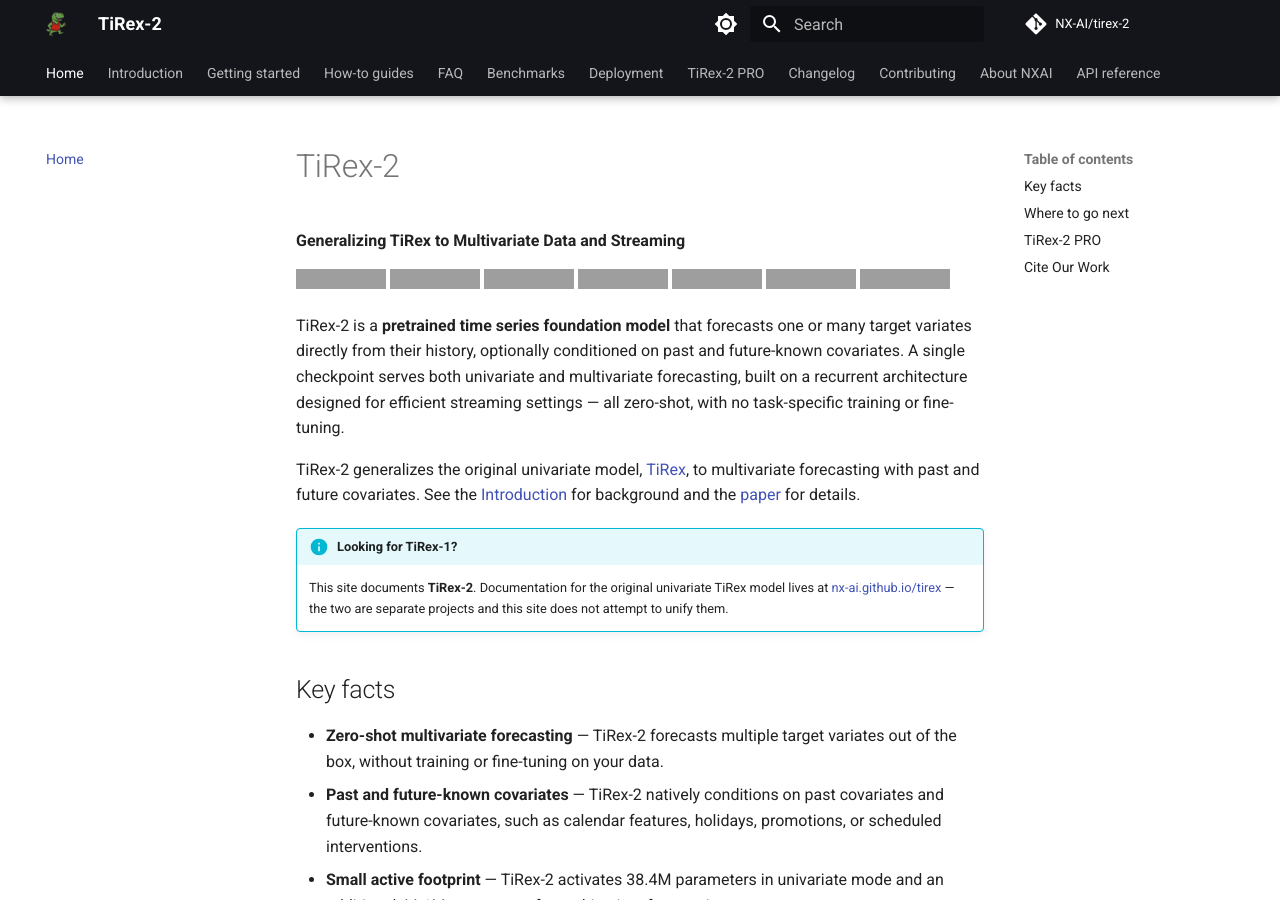
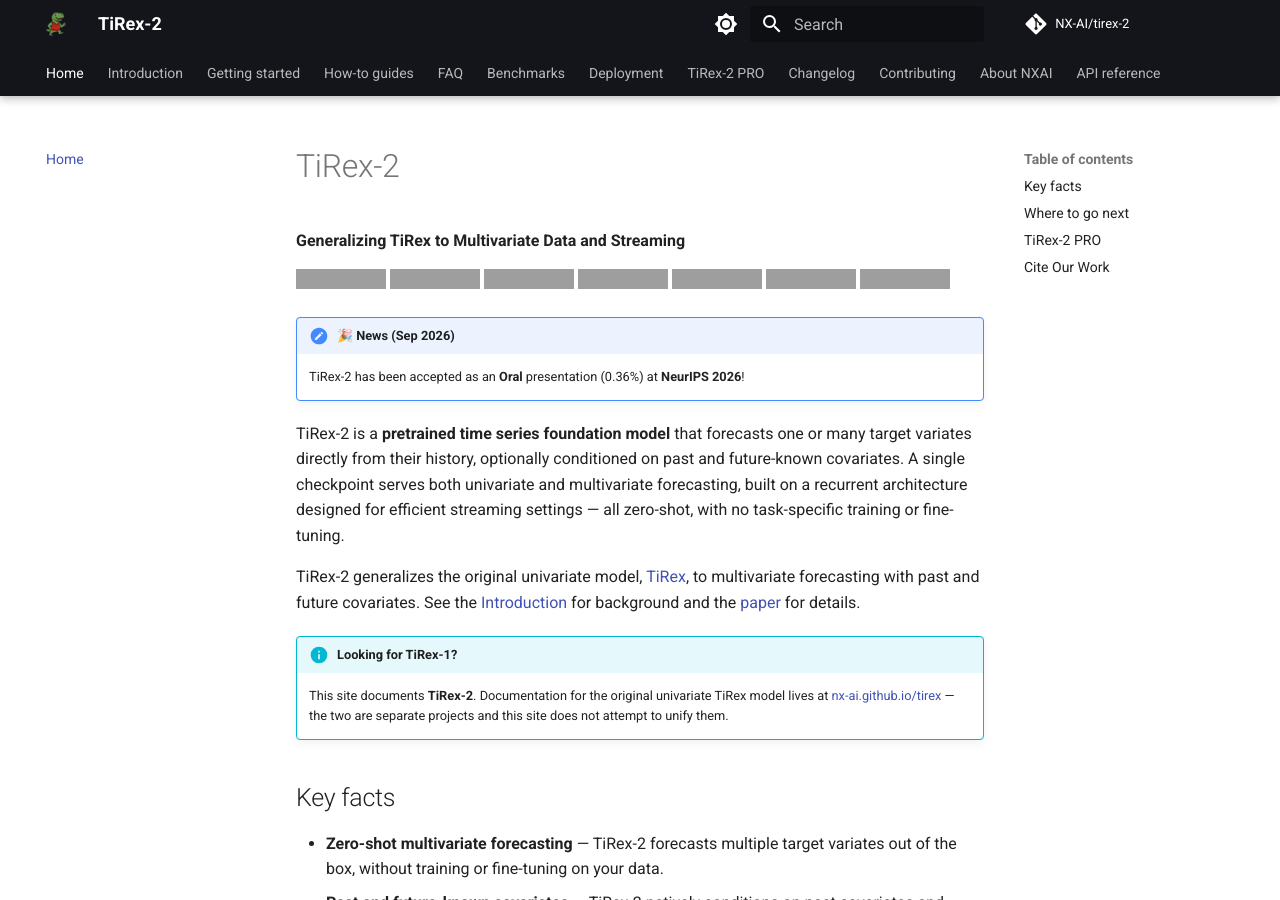
Before and after one commit to NX-AI/tirex-2, an MkDocs documentation site: the page built from docs/index.md, in a window 1280 px wide and 900 px high, cut to the strip 0-900 px from the top of the window. Built offline with MkDocs 1.6.1 and Material for MkDocs 9.7.7, drawn with Linux system fonts in a browser that asks for light colours; comment, search, counter and statistics services are not loaded; grey boxes are pictures that could not be loaded.

Commit message:
docs: announce NeurIPS 2026 oral presentation

```diff
--- a/docs/index.md
+++ b/docs/index.md
@@ -9,6 +9,9 @@
 [![Docker](https://img.shields.io/badge/GHCR-tirex2--cpu%20%2F%20tirex2--gpu-2496ED?logo=docker&logoColor=white)](https://github.com/NX-AI/tirex-2/pkgs/container/tirex2-cpu)
 [![Open in Colab](https://colab.research.google.com/assets/colab-badge.svg)](https://colab.research.google.com/github/NX-AI/tirex-2/blob/main/examples/getting_started.ipynb)
 [![TiRex-2 Demo](https://img.shields.io/badge/HuggingFace-TiRex--2%20Demo-yellow?logo=huggingface)](https://huggingface.co/spaces/NX-AI/TiRex-2-demo)
+
+!!! note "🎉 News (Sep 2026)"
+    TiRex-2 has been accepted as an **Oral** presentation (0.36%) at **NeurIPS 2026**!
 
 TiRex-2 is a **pretrained time series foundation model** that forecasts one or many target
 variates directly from their history, optionally conditioned on past and future-known
```
Also changed, not shown: README.md (+1 -1 lines).
